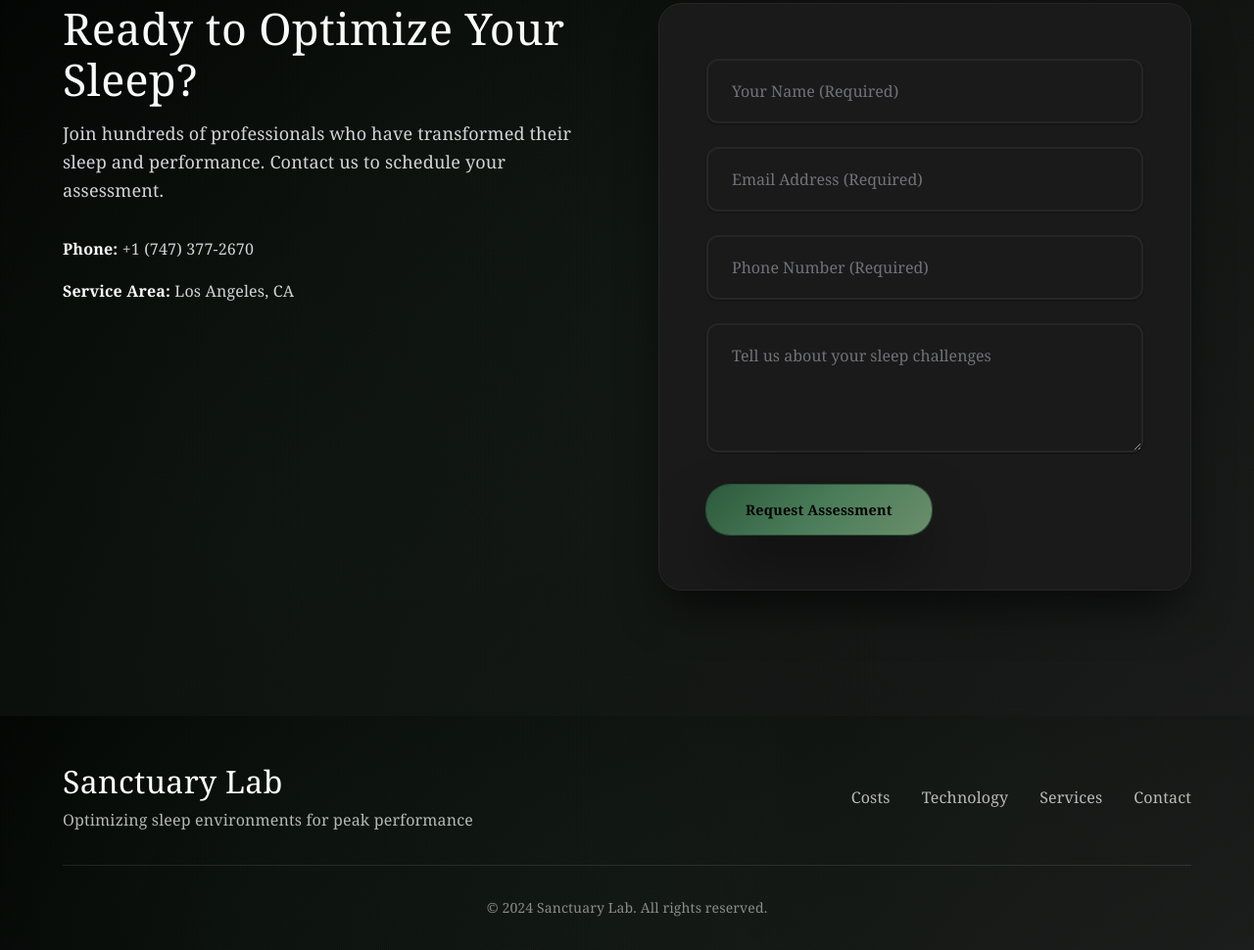
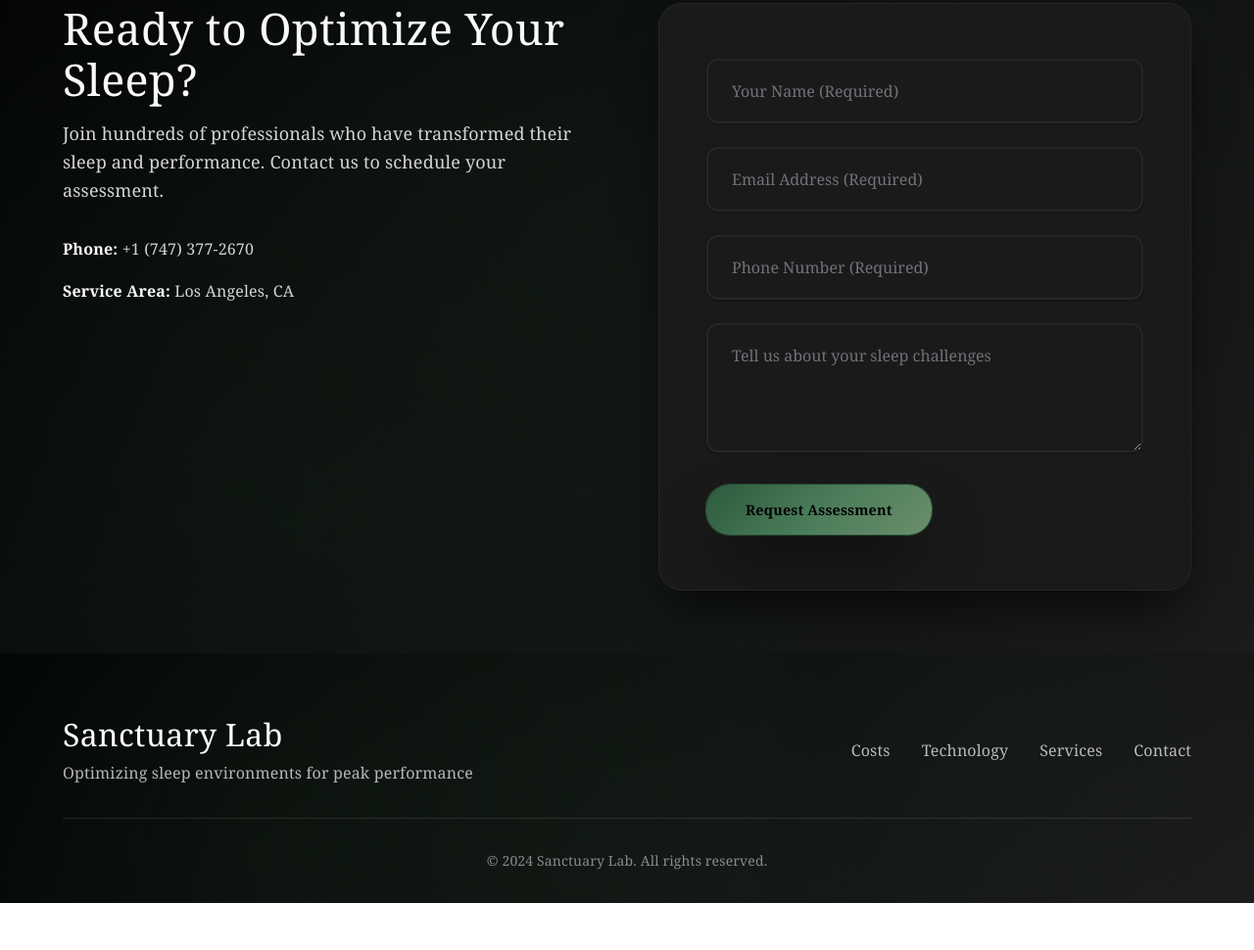
Before and after one commit to asher-rose/sleep, a plain HTML site: page index.html in a window 1280 px wide. Shown: the part 6623-7593 px from the top of the page at 98% size. After the commit the page ends 7545 px from the top, so only its background shows below. Drawn offline with Linux system fonts and the light colour scheme; a web font is replaced by a local one.

Commit message:
Improve seamless transition between contact and footer sections

```diff
--- a/styles.css
+++ b/styles.css
@@ -1784,7 +1784,7 @@ p {
 
 /* Contact Section */
 .contact {
-    padding: 8rem 0;
+    padding: 8rem 0 4rem 0;
     background: var(--bg-gradient-luxury);
     position: relative;
     overflow: hidden;
@@ -2306,9 +2306,10 @@ p {
 .footer {
     background: var(--bg-gradient-luxury);
     color: white;
-    padding: 3rem 0 2rem;
+    padding: 4rem 0 2rem;
     position: relative;
     overflow: hidden;
+    margin-top: 0;
 }
 
 .footer::before {
```
